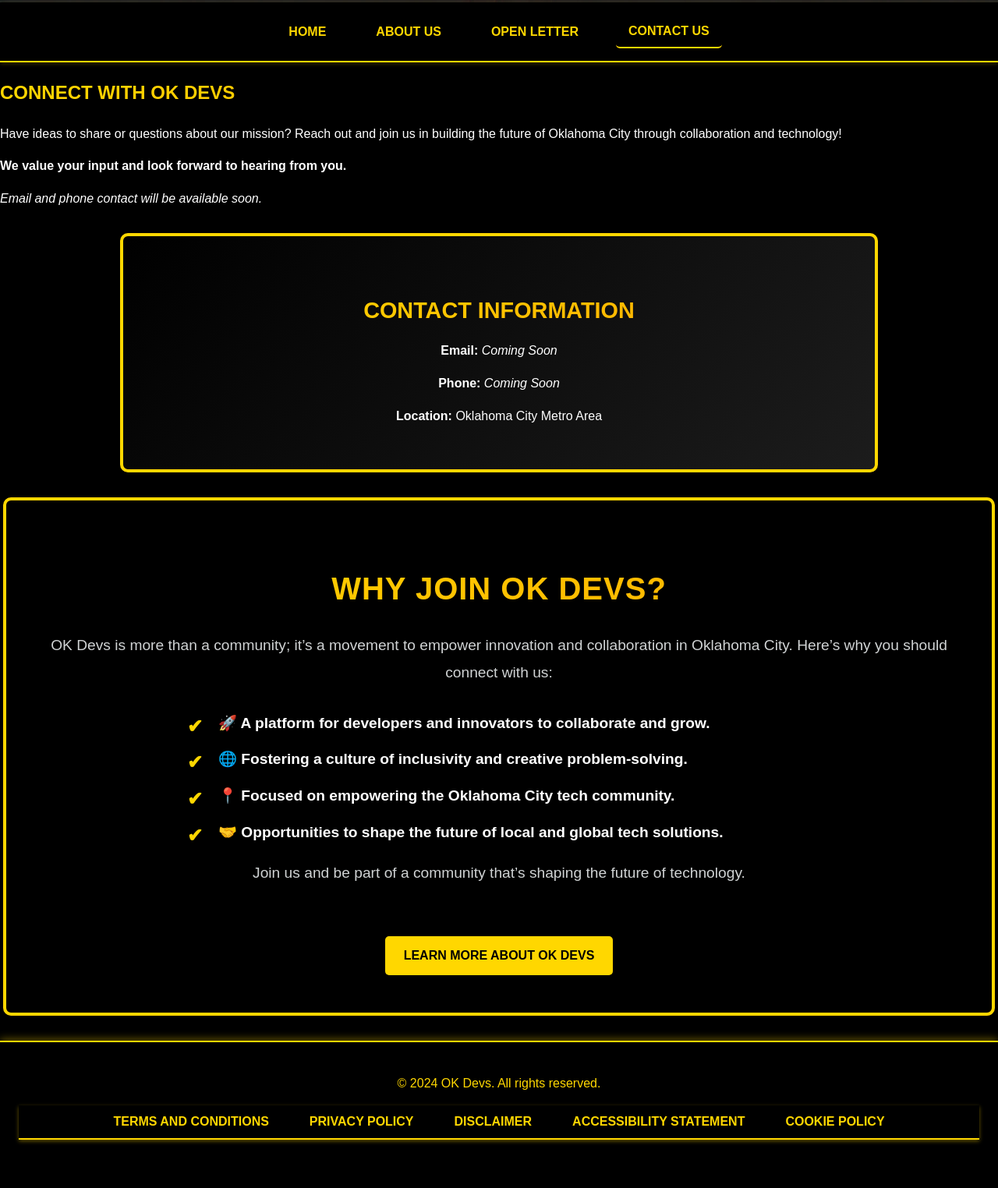
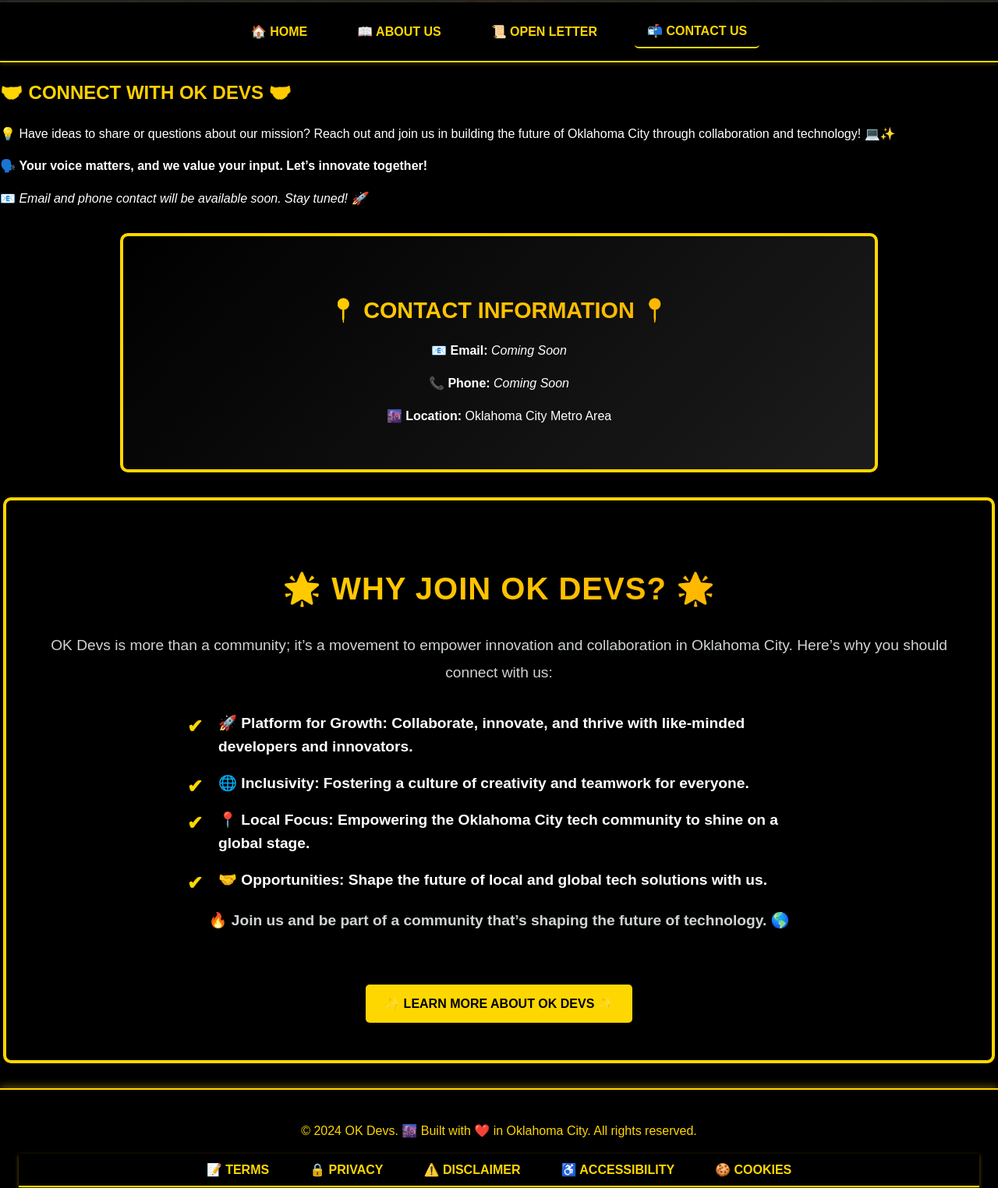
Before and after one commit to xtcedro/okdevs, a plain HTML site: page contact.html in a window 1280 px wide. Shown: the part 799-2323 px from the top of the page at 78% size. Before the commit the page ends 2285 px from the top, so only its background shows below. Drawn offline with Linux system fonts and the light colour scheme.

Commit message:
Update contact.html

```diff
--- a/contact.html
+++ b/contact.html
@@ -11,7 +11,7 @@
 <body>
     <!-- Header Section -->
     <header>
-        <h1 class="header-title">OK Devs</h1>
+        <h1 class="header-title">🚀 OK Devs 🌟</h1>
         <div class="title-banner">
             <img src="assets/images/okdevs-banner.png" alt="OK Devs - Innovating for Oklahoma City">
         </div>
@@ -19,67 +19,67 @@
 
     <!-- Desktop Navigation -->
     <nav class="navbar">
-        <a href="index.html">Home</a>
-        <a href="about.html">About Us</a>
-        <a href="letter.html">Open Letter</a>
-        <a href="contact.html" class="active">Contact Us</a>
+        <a href="index.html">🏠 Home</a>
+        <a href="about.html">📖 About Us</a>
+        <a href="letter.html">📜 Open Letter</a>
+        <a href="contact.html" class="active">📬 Contact Us</a>
     </nav>
 
     <!-- Hero Section -->
     <section class="hero-contact">
-        <h2>Connect with OK Devs</h2>
+        <h2>🤝 Connect with OK Devs 🤝</h2>
         <p>
-            Have ideas to share or questions about our mission? Reach out and join us in building the future of Oklahoma City through collaboration and technology!
+            💡 Have ideas to share or questions about our mission? Reach out and join us in building the future of Oklahoma City through collaboration and technology! 💻✨
         </p>
         <p>
-            <strong>We value your input and look forward to hearing from you.</strong>
+            🗣️ <strong>Your voice matters, and we value your input. Let’s innovate together!</strong>
         </p>
         <p>
-            <em>Email and phone contact will be available soon.</em>
+            📧 <em>Email and phone contact will be available soon. Stay tuned! 🚀</em>
         </p>
     </section>
 
     <!-- Contact Information Section -->
     <section class="about-section">
-        <h2>Contact Information</h2>
+        <h2>📍 Contact Information 📍</h2>
         <p>
-            <strong>Email:</strong> <em>Coming Soon</em>
+            📧 <strong>Email:</strong> <em>Coming Soon</em>
         </p>
         <p>
-            <strong>Phone:</strong> <em>Coming Soon</em>
+            📞 <strong>Phone:</strong> <em>Coming Soon</em>
         </p>
         <p>
-            <strong>Location:</strong> Oklahoma City Metro Area
+            🌆 <strong>Location:</strong> Oklahoma City Metro Area
         </p>
     </section>
 
     <!-- Why Choose Us Section -->
     <section class="why-choose-us">
-        <h2>Why Join OK Devs?</h2>
+        <h2>🌟 Why Join OK Devs? 🌟</h2>
         <p>
             OK Devs is more than a community; it’s a movement to empower innovation and collaboration in Oklahoma City. Here’s why you should connect with us:
         </p>
         <ul>
-            <li>🚀 A platform for developers and innovators to collaborate and grow.</li>
-            <li>🌐 Fostering a culture of inclusivity and creative problem-solving.</li>
-            <li>📍 Focused on empowering the Oklahoma City tech community.</li>
-            <li>🤝 Opportunities to shape the future of local and global tech solutions.</li>
+            <li>🚀 <strong>Platform for Growth:</strong> Collaborate, innovate, and thrive with like-minded developers and innovators.</li>
+            <li>🌐 <strong>Inclusivity:</strong> Fostering a culture of creativity and teamwork for everyone.</li>
+            <li>📍 <strong>Local Focus:</strong> Empowering the Oklahoma City tech community to shine on a global stage.</li>
+            <li>🤝 <strong>Opportunities:</strong> Shape the future of local and global tech solutions with us.</li>
         </ul>
         <p>
-            Join us and be part of a community that’s shaping the future of technology.
+            🔥 <strong>Join us and be part of a community that’s shaping the future of technology.</strong> 🌎
         </p>
-        <a href="about.html" class="cta-button">Learn More About OK Devs</a>
+        <a href="about.html" class="cta-button">✨ Learn More About OK Devs ✨</a>
     </section>
 
     <!-- Footer -->
     <footer>
-        <p>&copy; 2024 OK Devs. All rights reserved.</p>
+        <p>&copy; 2024 OK Devs. 🌆 Built with ❤️ in Oklahoma City. All rights reserved.</p>
         <nav class="legal-links">
-            <a href="legal/terms.html">Terms and Conditions</a>
-            <a href="legal/privacy.html">Privacy Policy</a>
-            <a href="legal/disclaimer.html">Disclaimer</a>
-            <a href="legal/accessibility.html">Accessibility Statement</a>
-            <a href="legal/cookies.html">Cookie Policy</a>
+            <a href="legal/terms.html">📝 Terms</a>
+            <a href="legal/privacy.html">🔒 Privacy</a>
+            <a href="legal/disclaimer.html">⚠️ Disclaimer</a>
+            <a href="legal/accessibility.html">♿ Accessibility</a>
+            <a href="legal/cookies.html">🍪 Cookies</a>
         </nav>
     </footer>
 </body>
```
